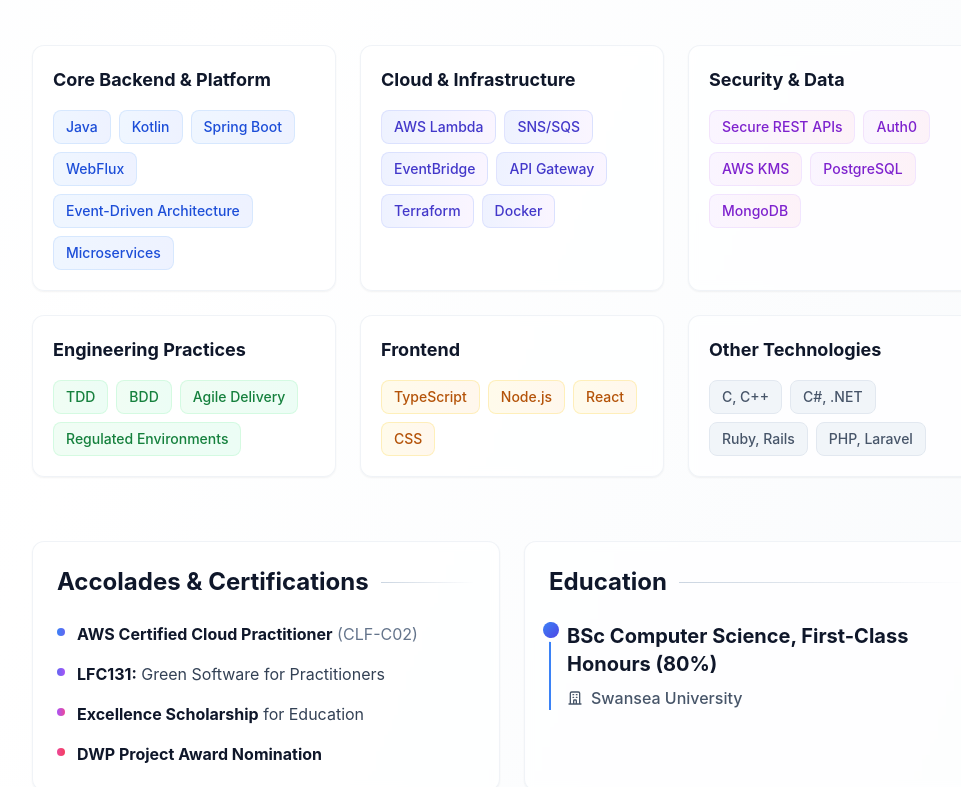
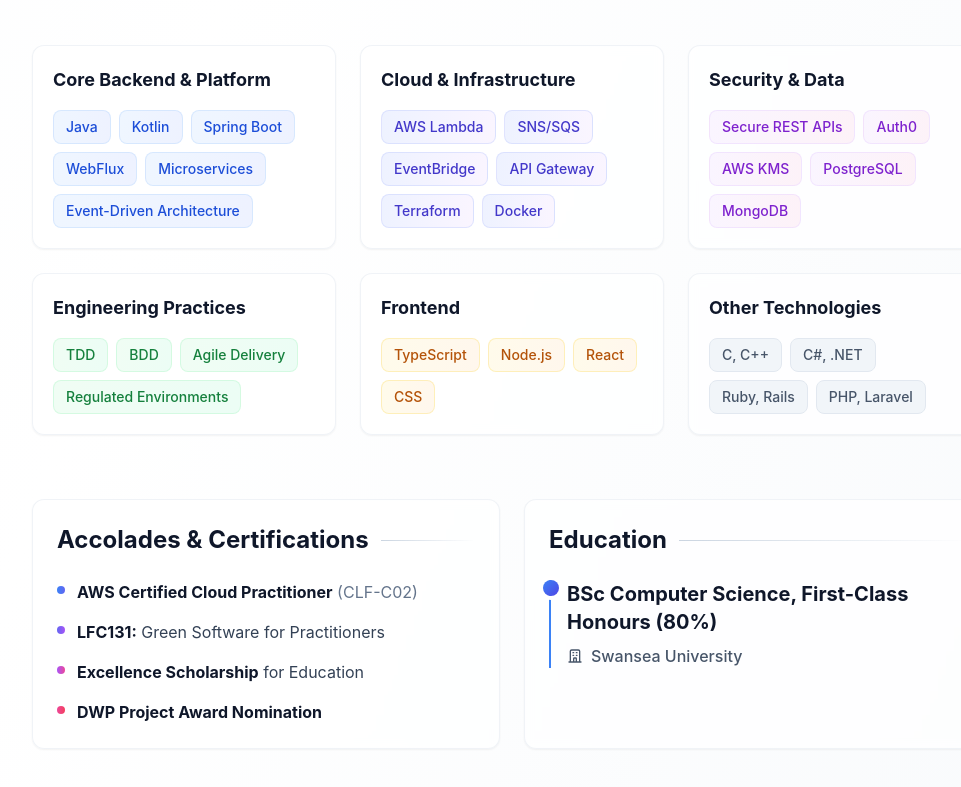
Before and after one commit to aaronlewisdev/cv-portfolio, a Next.js app: page / in a window 1280 px wide. Shown: the part 2473-3260 px from the top of the page, without its empty margins (128-1089 px from the left). Built offline with nearby package versions, Linux system fonts and the light colour scheme.

Commit message:
content format update

```diff
--- a/app/page.tsx
+++ b/app/page.tsx
@@ -332,7 +332,7 @@
                 Core Backend & Platform
               </h3>
               <div className="flex flex-wrap gap-2">
-                {['Java', 'Kotlin', 'Spring Boot', 'WebFlux', 'Event-Driven Architecture', 'Microservices'].map((skill) => (
+                {['Java', 'Kotlin', 'Spring Boot', 'WebFlux', 'Microservices', 'Event-Driven Architecture'].map((skill) => (
                   <span key={skill} className="px-3 py-1.5 bg-gradient-to-r from-blue-50 to-indigo-50 dark:from-blue-950/30 dark:to-indigo-950/30 text-blue-700 dark:text-blue-300 rounded-lg text-sm font-medium border border-blue-200/50 dark:border-blue-800/50 hover:scale-105 hover:shadow-sm transition-transform cursor-default">
                     {skill}
                   </span>
```
Also changed, not shown: app/globals.css (line endings or trailing spaces).
